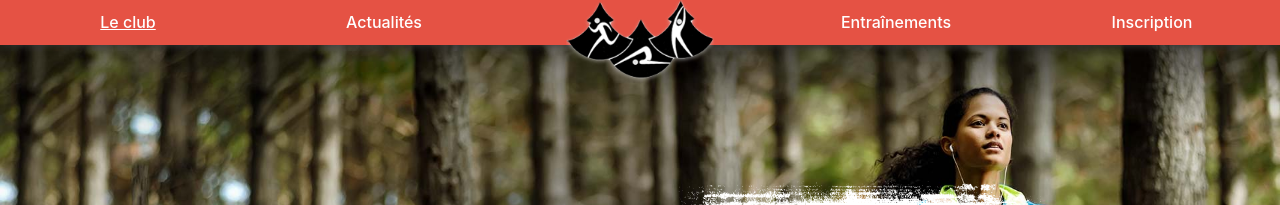
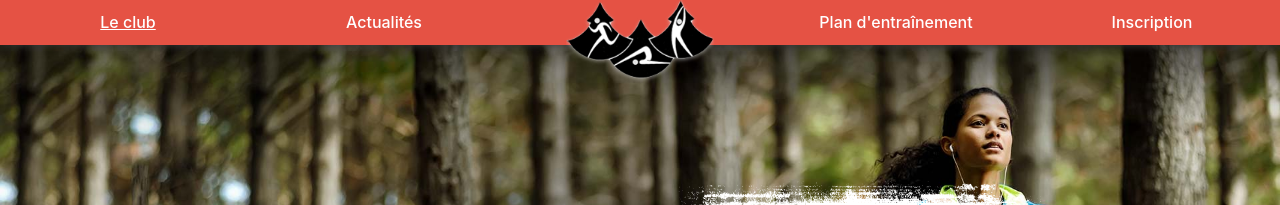
Before and after one commit to footing-club/footing-club, a Jekyll site: the page built from index.html, in a window 1280 px wide. Shown: the top 205 px of the page. Built offline with Jekyll 4.4.1, drawn with Linux system fonts in a browser that asks for light colours; nearby versions of some CDN libraries.

Commit message:
Add planning PDF

```diff
--- a/_includes/navbar.html
+++ b/_includes/navbar.html
@@ -9,7 +9,7 @@
     <li><a href="club">Le club</a></li>
     <li><a href="news">Actualités</a></li>
     <li class="spacer"></li>
-    <li><a href="planning">Entraînements</a></li>
+    <li><a href="{{ 'pdfs/planning.pdf' | relative_url }}" target="_blank">Plan d'entraînement</a></li>
     <li><a href="inscription">Inscription</a></li>
   </ul>
 
```
Also changed, not shown: 1 other file.
